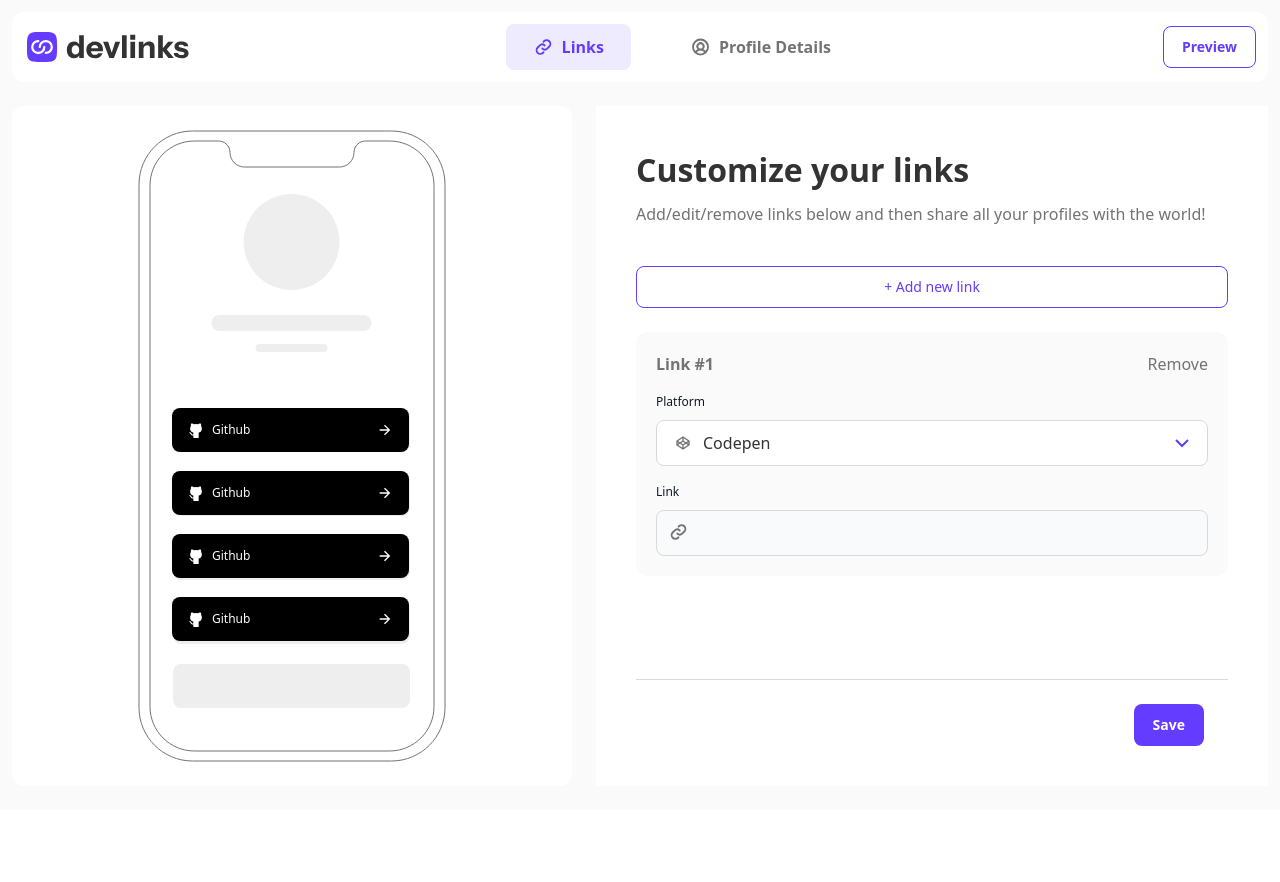
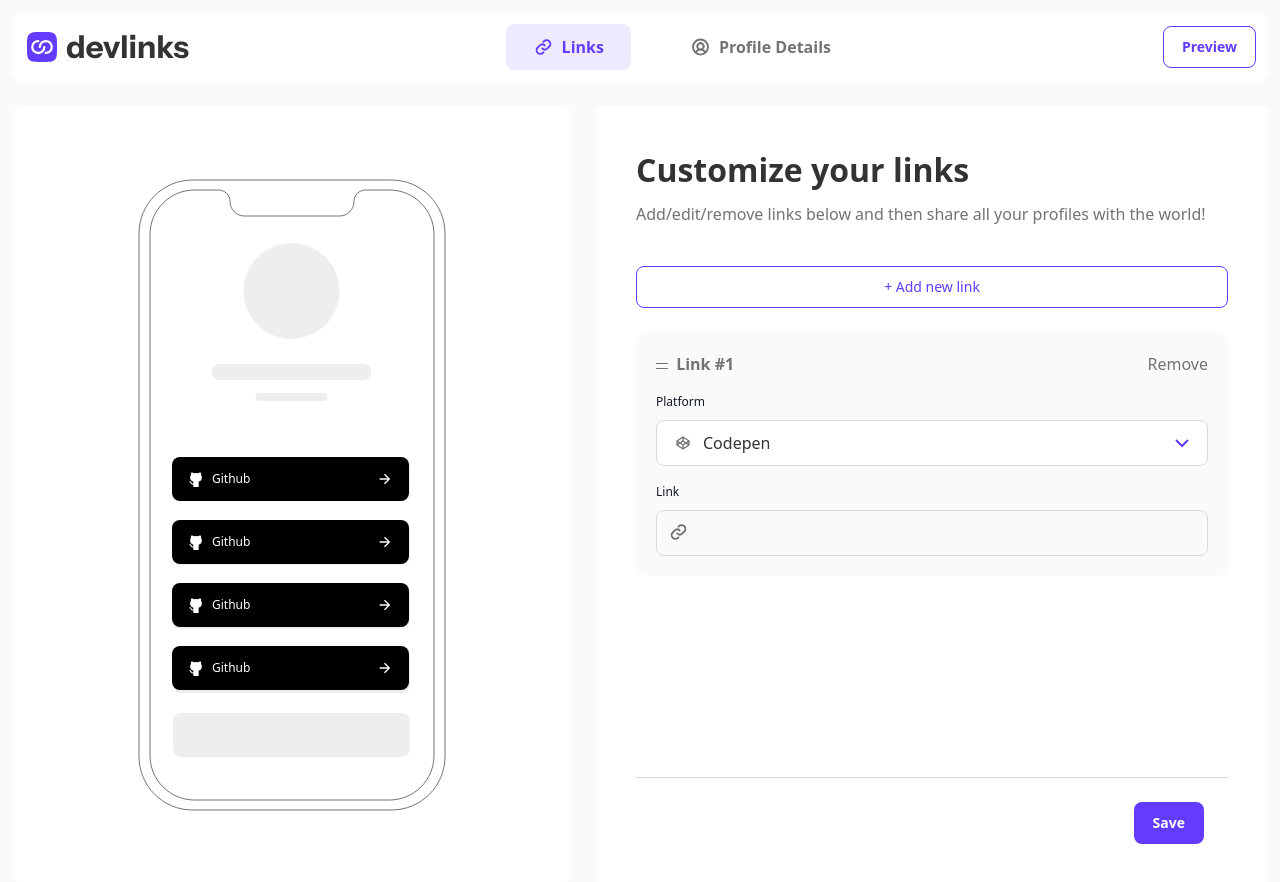
Before and after one commit to k2pbac/link-sharing, a Next.js app: page / in a window 1280 px wide. Both pictures are taken after a click on the button "+ Add new link". Shown: the top 882 px of the page. Before the commit the page ends 810 px from the top, so only its background shows below. Built offline with nearby package versions, Linux system fonts and the light colour scheme.

Commit message:
handle adding links

```diff
--- a/src/components/views/customize-links/custom-link-input.tsx
+++ b/src/components/views/customize-links/custom-link-input.tsx
@@ -42,6 +42,11 @@ export default function CustomLinkInput(props: Props) {
   return (
     <div className="new-link-container">
       <p className="heading-s">
+        <img
+          className="pr-1 inline"
+          src="/assets/images/icon-drag-and-drop.svg"
+          alt="icon"
+        />{" "}
         Link #{props.index + 1}{" "}
         <span className="body-m remove-button">Remove</span>
       </p>
--- a/src/components/views/customize-links/customize-links.scss
+++ b/src/components/views/customize-links/customize-links.scss
@@ -18,6 +18,9 @@
 
   .add-links {
     flex: 1;
+    min-height: 511px;
+    max-height: 511px;
+    overflow: auto;
     .image-container {
       display: flex;
       flex-direction: column;
--- a/src/components/views/customize-links/customize-links.tsx
+++ b/src/components/views/customize-links/customize-links.tsx
@@ -5,8 +5,11 @@ import { useState } from "react";
 import CustomLinkInput from "./custom-link-input";
 
 export default function CustomizeLinks() {
-  const [linksCount, setLinksCount] = useState(1);
+  const [linksCount, setLinksCount] = useState(0);
 
+  const handleAddNewLink = () => {
+    setLinksCount((prev) => prev + 1);
+  };
   return (
     <div className="customize-container">
       <div className="header">
@@ -17,7 +20,9 @@ export default function CustomizeLinks() {
         </p>
       </div>
       <div className="add-links">
-        <Button className="add-link-button w-full">+ Add new link</Button>
+        <Button onClick={handleAddNewLink} className="add-link-button w-full">
+          + Add new link
+        </Button>
         {linksCount == 0 ? (
           <div className="image-container">
             <>
@@ -36,7 +41,9 @@ export default function CustomizeLinks() {
             </>
           </div>
         ) : (
-          <CustomLinkInput index={0} />
+          Array.from({ length: linksCount }, (_, key) => {
+            return <CustomLinkInput key={key} index={key} />;
+          })
         )}
       </div>
       <div className="button-container">
```
